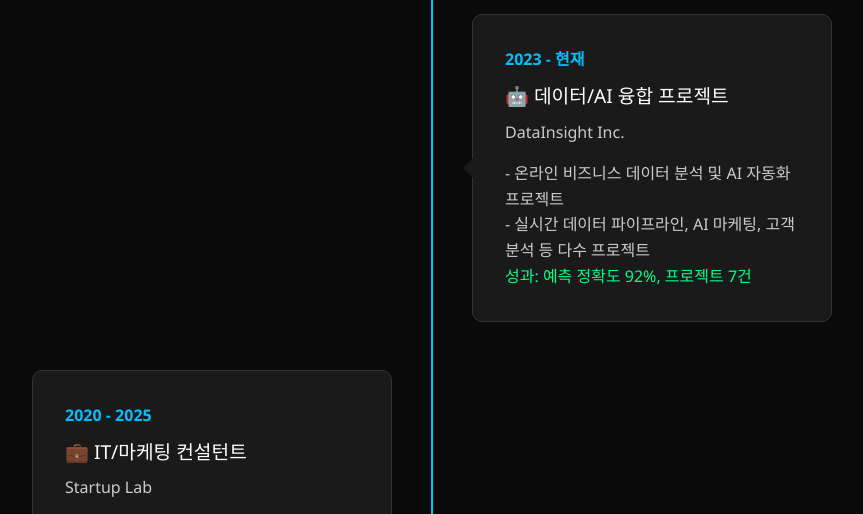
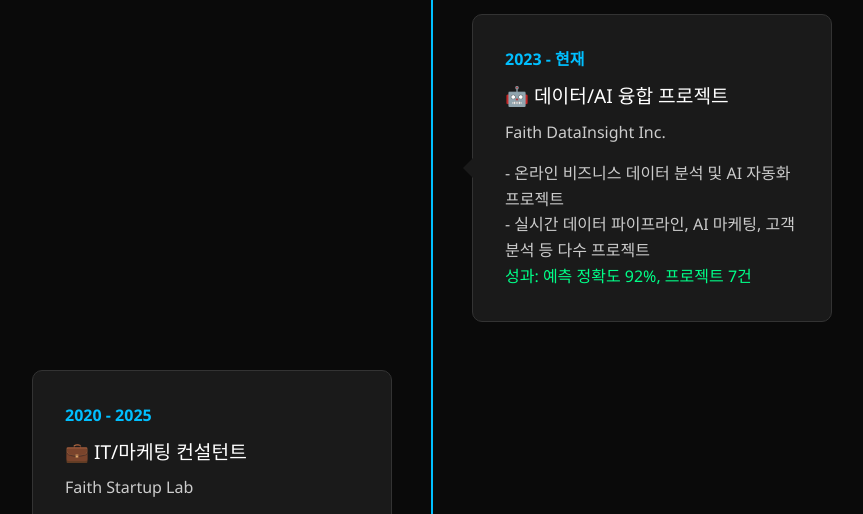
Before and after one commit to Faith153/webpage, a plain HTML site: page index.html in a window 1280 px wide. Shown: the part 4800-5314 px from the top of the page, without its empty margins (208-1071 px from the left). Drawn offline with Linux system fonts and the light colour scheme.

Commit message:
Update index.html

```diff
--- a/index.html
+++ b/index.html
@@ -291,7 +291,7 @@
                     <div class="timeline-content">
                         <div class="timeline-date">2023 - 현재</div>
                         <div class="timeline-title">🤖 데이터/AI 융합 프로젝트</div>
-                        <div class="timeline-company">DataInsight Inc.</div>
+                        <div class="timeline-company">Faith DataInsight Inc.</div>
                         <div class="timeline-description">
                             - 온라인 비즈니스 데이터 분석 및 AI 자동화 프로젝트<br>
                             - 실시간 데이터 파이프라인, AI 마케팅, 고객 분석 등 다수 프로젝트<br>
@@ -303,7 +303,7 @@
                     <div class="timeline-content">
                         <div class="timeline-date">2020 - 2025</div>
                         <div class="timeline-title">💼 IT/마케팅 컨설턴트</div>
-                        <div class="timeline-company">Startup Lab</div>
+                        <div class="timeline-company">Faith Startup Lab</div>
                         <div class="timeline-description">
                             - 온라인 비즈니스 컨설팅, 마케팅 전략 수립, 초기 창업 지원<br>
                             - 다양한 업종의 온라인 진출 및 성장 지원<br>
```
